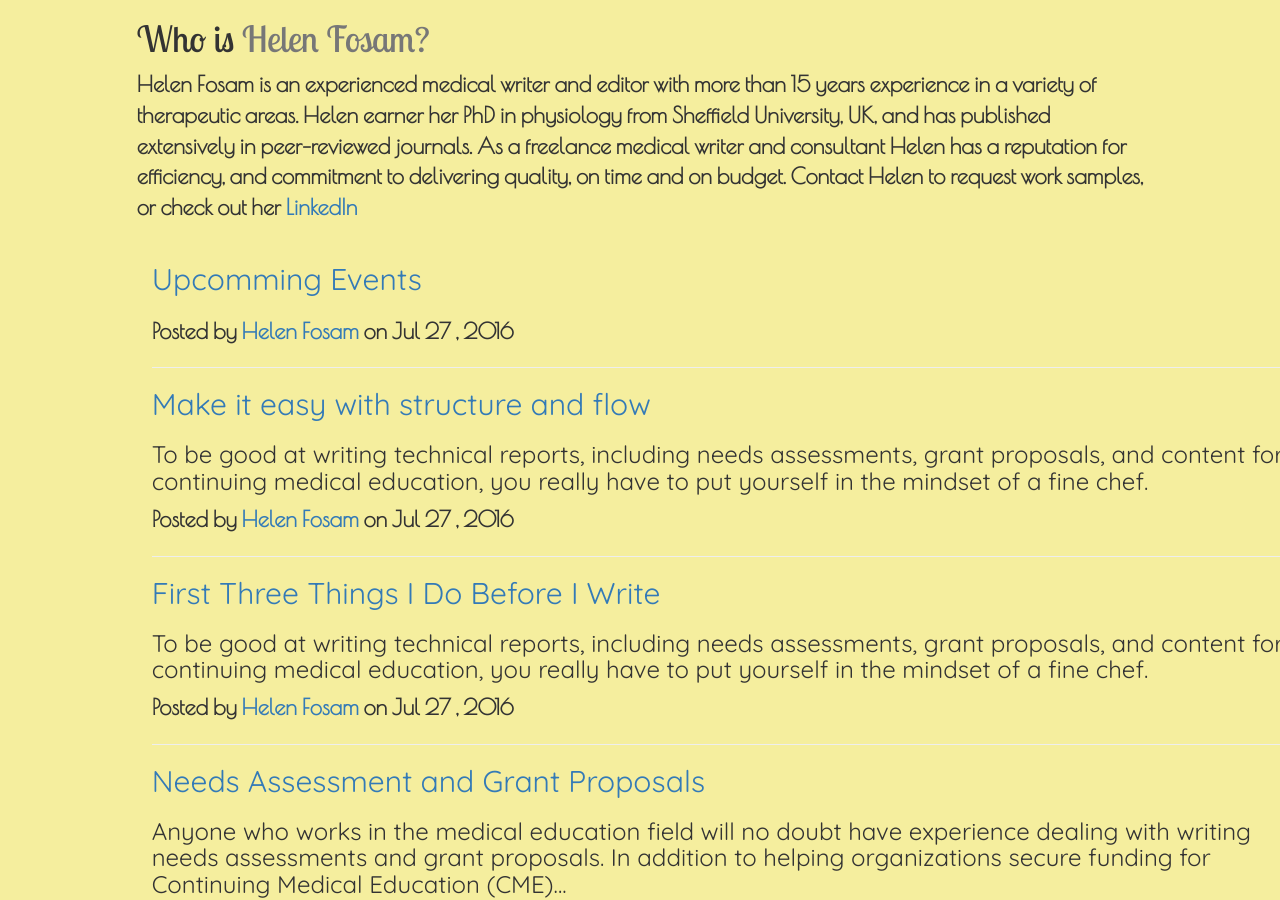
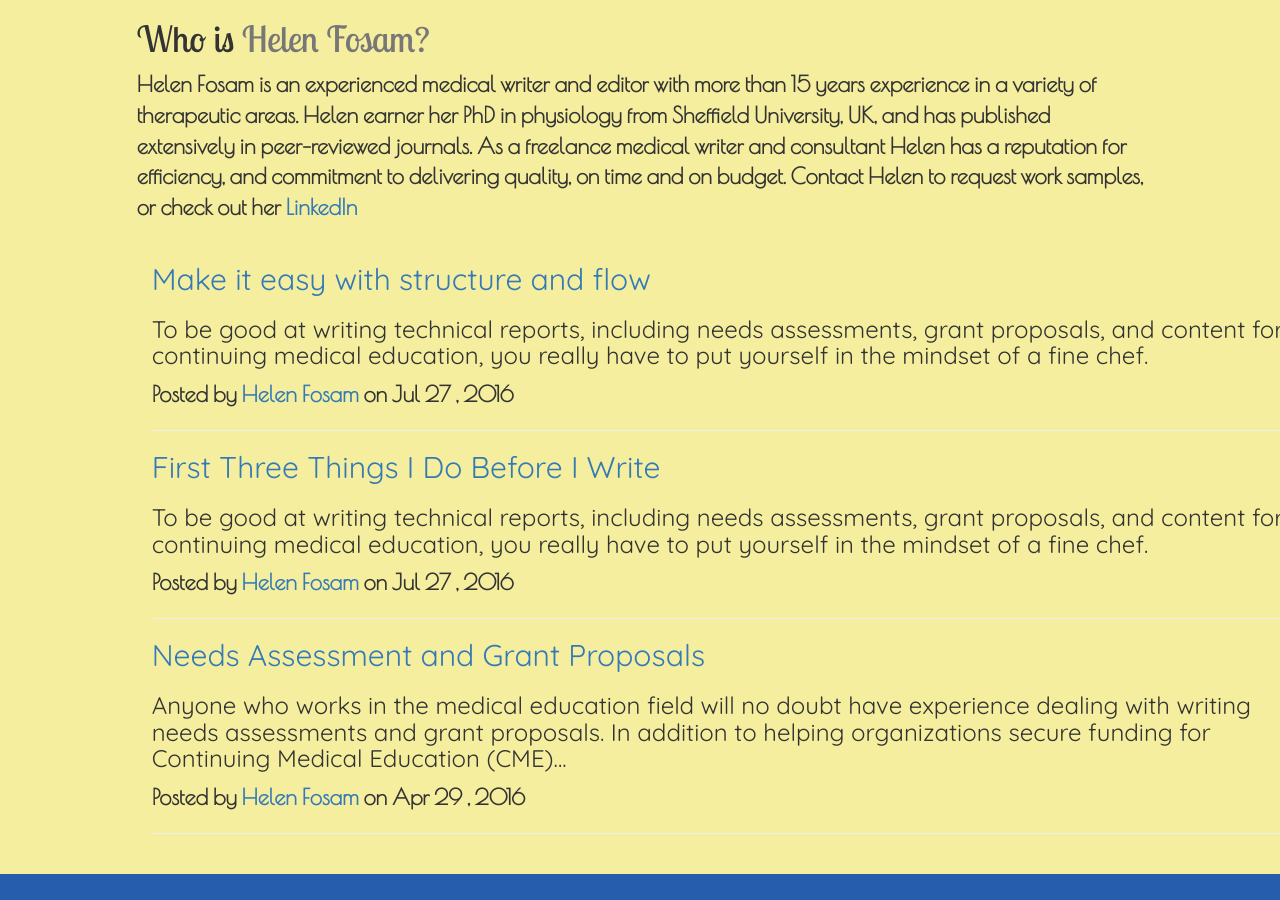
Before and after one commit to saltoriousSIG/theedge, a Jekyll site: the page built from blog.html, in a window 1280 px wide and 900 px high, scrolled down 505 px. Built offline with Jekyll 4.4.1, drawn with Linux system fonts in a browser that asks for light colours.

Commit message:
Update blog.html

```diff
--- a/blog.html
+++ b/blog.html
@@ -6,7 +6,7 @@ title: The Edge Blogs
 <h1>Who is <span class="text-muted">Helen Fosam?</span></h1>
 	    <p class="lead">Helen Fosam is an experienced medical writer and editor with more than 15 years experience in a variety of therapeutic areas. Helen earner her PhD in physiology from Sheffield University, UK, and has published extensively in peer-reviewed journals. As a freelance medical writer and consultant Helen has a reputation for efficiency, and commitment to delivering quality, on time and on budget. Contact Helen to request work samples, or check out her <a href="https://www.linkedin.com/in/helenfosam">LinkedIn</a></p>
     <div class="container">
-    {% for post in site.posts  %}
+    {% for post in site.categories.blogs  %}
 
                 <div class="post-preview">
 
```
